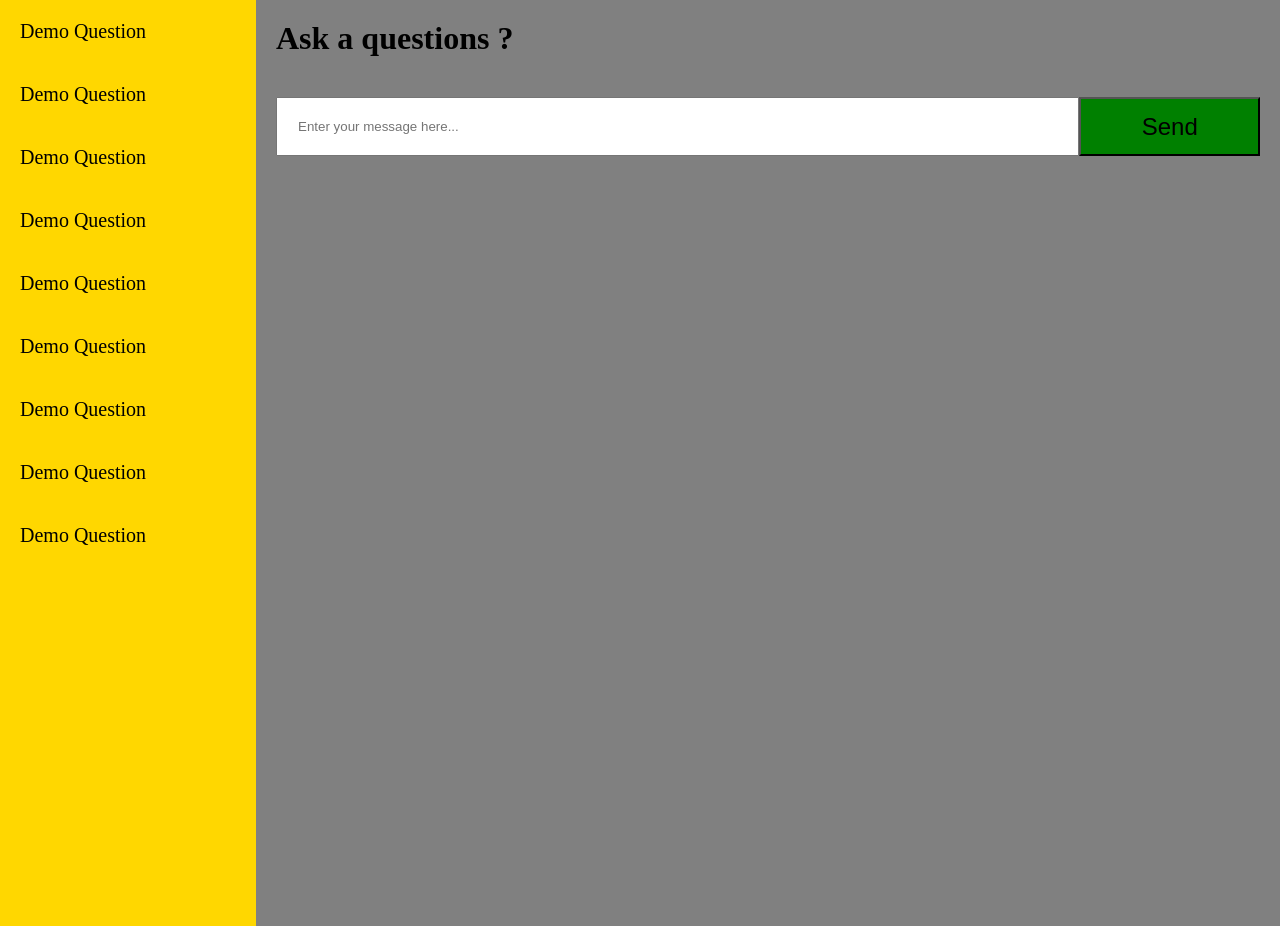
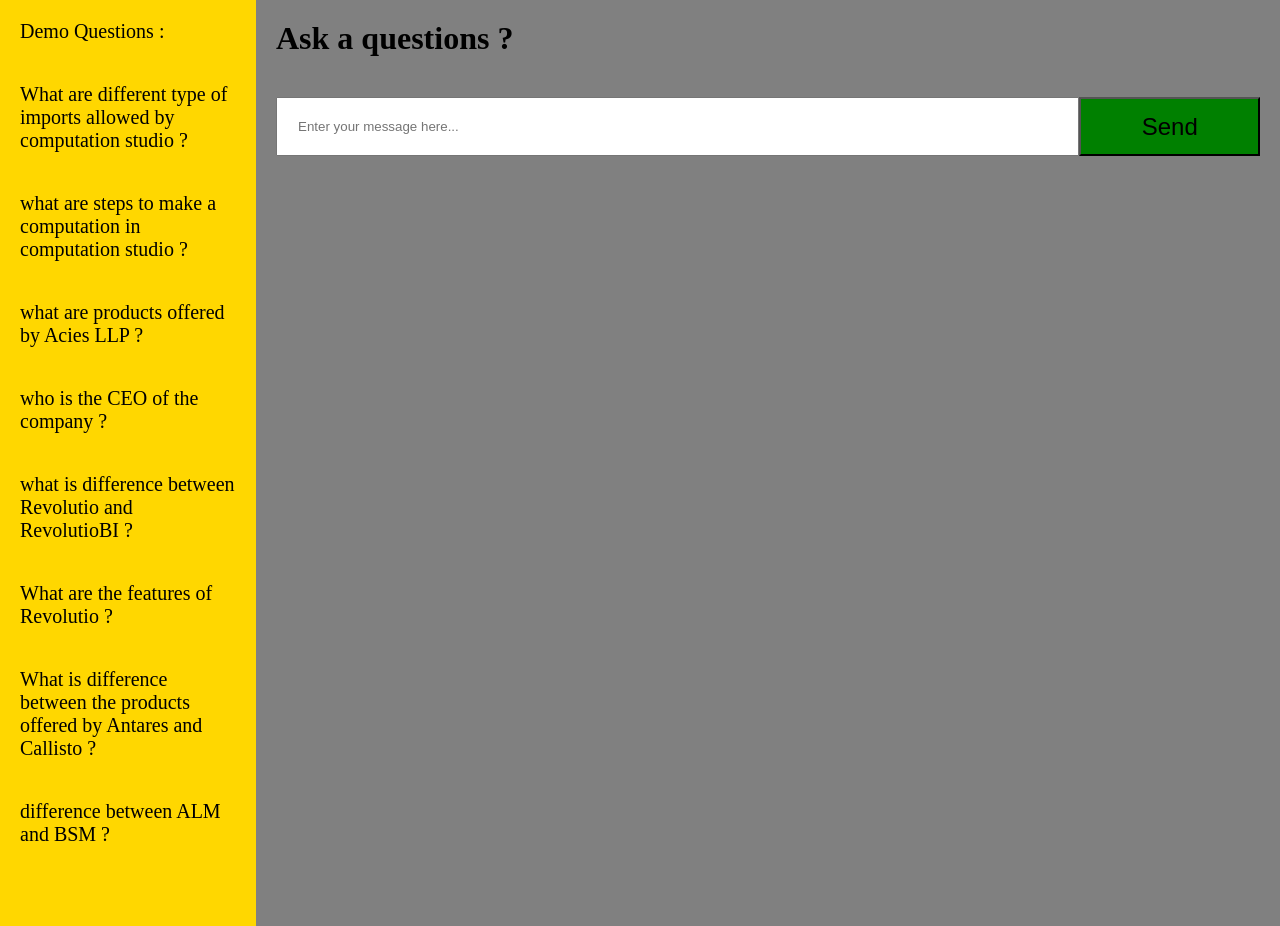
Before and after one commit to kumarakashdeepacies/llm, a Flask app: page / in a window 1280 px wide. Run offline with Flask 3, Linux system fonts and the light colour scheme.

Commit message:
added more sample question to better understanding

```diff
--- a/templates/index.html
+++ b/templates/index.html
@@ -78,15 +78,15 @@
     <div class="main">
       <div class="sidebar">
         <div class="questions">
-          <p>Demo Question</p>
-          <p>Demo Question</p>
-          <p>Demo Question</p>
-          <p>Demo Question</p>
-          <p>Demo Question</p>
-          <p>Demo Question</p>
-          <p>Demo Question</p>
-          <p>Demo Question</p>
-          <p>Demo Question</p>
+          <p>Demo Questions : </p>
+          <p>What are different type of imports allowed by computation studio ?</p>
+          <p>what are steps to make a computation in computation studio ?</p>
+          <p>what are products offered by Acies LLP ?</p>
+          <p>who is the CEO of the company ? </p>
+          <p>what is difference between Revolutio and RevolutioBI ?</p>
+          <p>What are the features of Revolutio ?</p>
+          <p>What is difference between the products offered by Antares and Callisto ?</p>
+          <p>difference between ALM and BSM ?</p>
         </div>
       </div>
       <div class="body">
```
